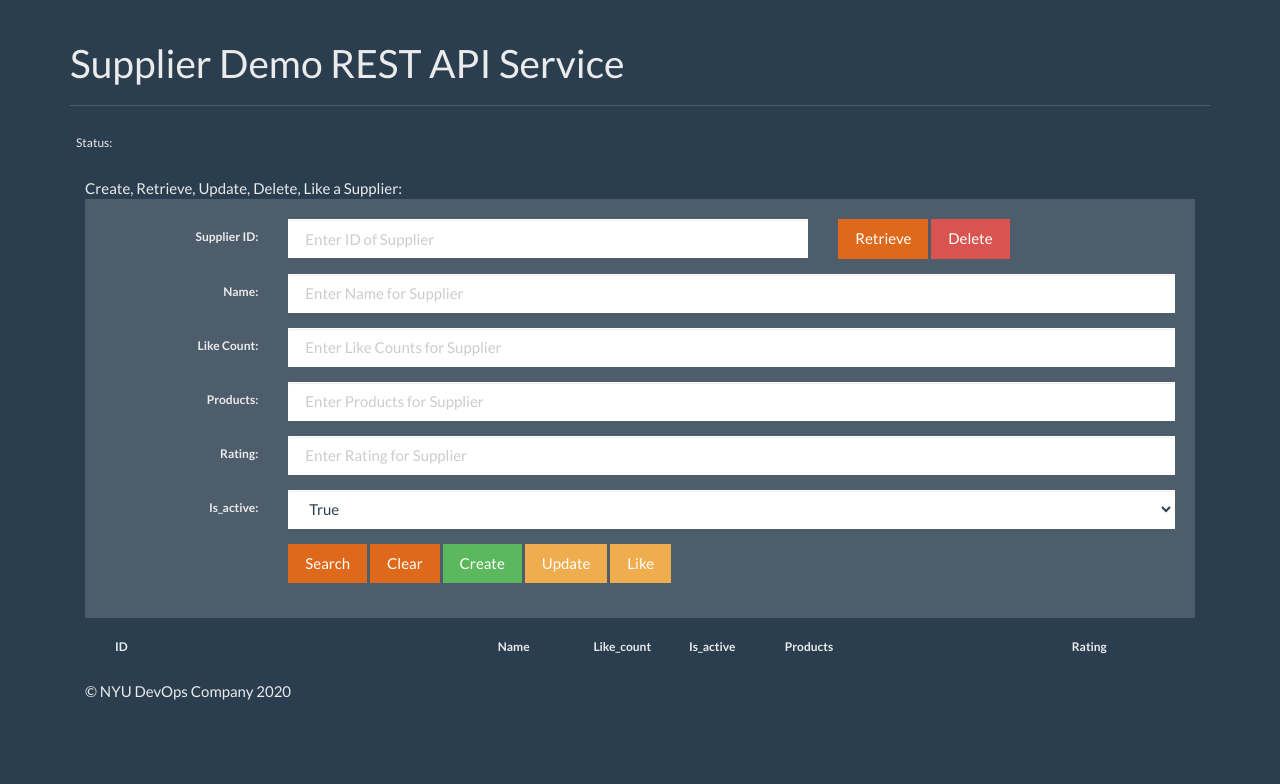
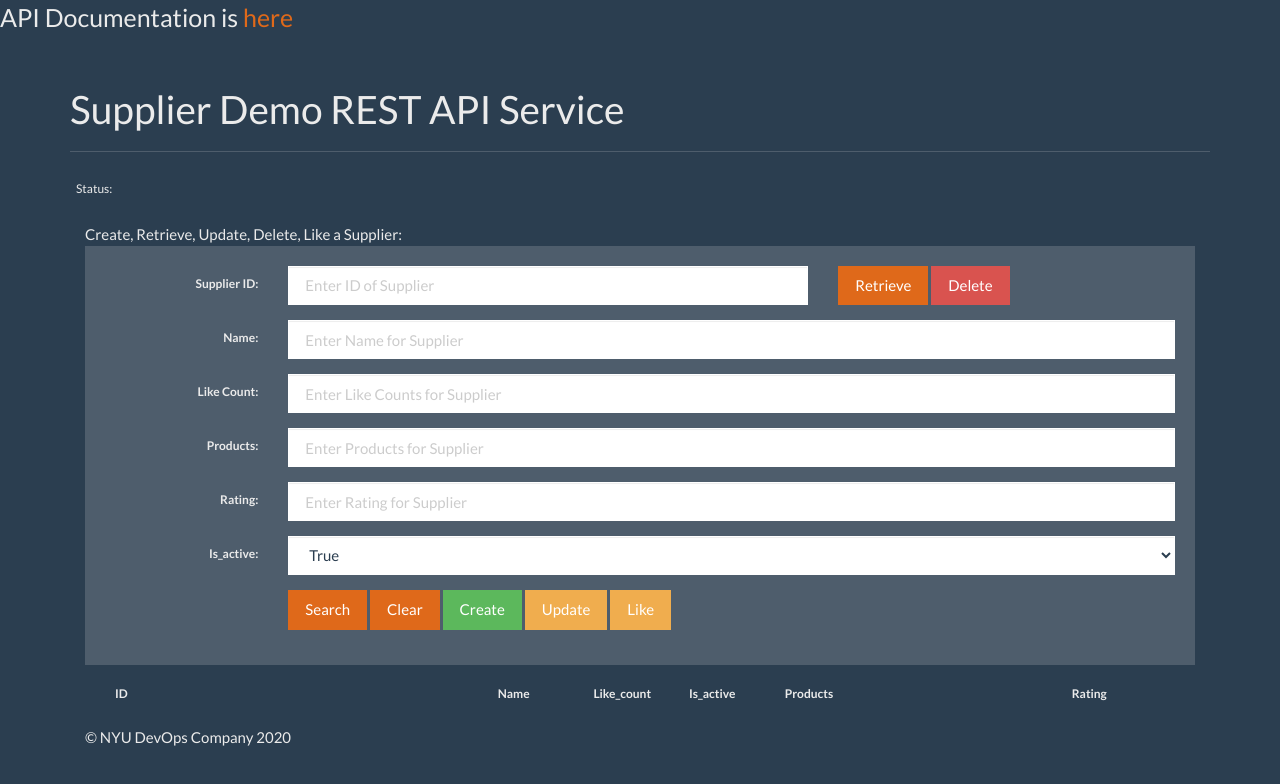
Before and after one commit to 20Fall-NYU-DevOps-Suppliers/suppliers, a plain HTML site: page service/static/index.html in a window 1280 px wide. Drawn offline with Linux system fonts and the light colour scheme; files that its build step writes are made by us from their sources; files whose address does not match are found by name.

Commit message:
Add entry for API doc in home page

```diff
--- a/service/static/index.html
+++ b/service/static/index.html
@@ -3,6 +3,7 @@
 
 <head>
     <title>Supplier Demo RESTful Service</title>
+    <p style="font-size:25px"> API Documentation is <a href='/apidocs'>here</a></p>
     <meta charset="utf-8">
     <meta http-equiv="X-UA-Compatible" content="IE=edge">
     <meta name="viewport" content="width=device-width, initial-scale=1">
```
